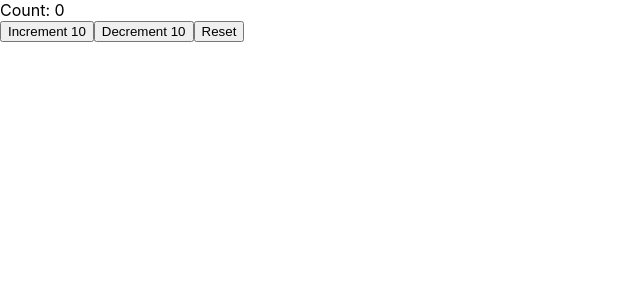
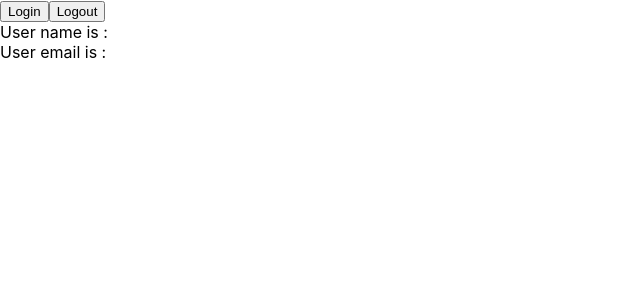
Before and after one commit to mahabur-rahman/react-typeScript, a React (Create React App) app in the folder react-typescript-demo/: page / in a window 1280 px wide. Shown: the top 300 px of the page, without its empty margins (0-640 px from the left). Built offline with nearby package versions, Linux system fonts and the light colour scheme.

Commit message:
useContext future value

```diff
--- a/react-typescript-demo/src/App.tsx
+++ b/react-typescript-demo/src/App.tsx
@@ -6,9 +6,13 @@
 import { Person } from './components/Person';
 import { PersonList } from './components/PersonList';
 import { Status } from './components/Status';
+import Box from './components/context/Box';
+import { ThemeContextProvider } from './components/context/ThemeContext';
 import { Counter } from './components/state/Counter';
 import LoggedIn from './components/state/LoggedIn';
-import User from './components/state/User';
+// import User from './components/state/User';
+import {UserInfo} from './components/context/UserInfo';
+import { UserContextProvider } from './components/context/UserContext';
 
 function App() {
   const personName = {
@@ -38,7 +42,16 @@
     {/* <LoggedIn /> */}
 
     {/* <User /> */}
-    <Counter />
+    {/* <Counter /> */}
+
+    {/* <ThemeContextProvider>
+      <Box />
+    </ThemeContextProvider> */}
+
+<UserContextProvider>
+
+    <UserInfo />
+</UserContextProvider>
     </>
   );
 }
--- /dev/null
+++ b/react-typescript-demo/src/components/context/Box.tsx
@@ -0,0 +1,18 @@
+import React, { useContext } from 'react'
+import { ThemeContext } from './ThemeContext'
+
+const Box = () => {
+const theme = useContext(ThemeContext)
+
+
+  return (
+    <div style={{
+      backgroundColor: theme.primary.main,
+      color: theme.primary.text
+    }}>
+      box theme
+    </div>
+  )
+}
+
+export default Box
--- /dev/null
+++ b/react-typescript-demo/src/components/context/ThemeContext.tsx
@@ -0,0 +1,12 @@
+import React, {createContext} from 'react'
+import {theme} from './theme'
+
+type ThemeContextProviderProps = {
+   children: React.ReactNode
+}
+
+export const ThemeContext = createContext(theme)
+
+export const ThemeContextProvider = ({ children}: ThemeContextProviderProps) => {
+   return <ThemeContext.Provider value={theme}>{children}</ThemeContext.Provider>
+}
--- /dev/null
+++ b/react-typescript-demo/src/components/context/UserContext.tsx
@@ -0,0 +1,29 @@
+import React, { useState, createContext } from 'react'
+
+type AuthUser = {
+  name: string
+  email: string
+}
+
+type UserContextType = {
+  user: AuthUser | null
+  setUser: React.Dispatch<React.SetStateAction<AuthUser | null>>
+}
+
+type UserContextProviderProps = {
+  children: React.ReactNode
+}
+
+// export const UserContext = createContext<UserContextType | null>(null)
+export const UserContext = createContext({} as UserContextType)
+
+
+export const UserContextProvider = ({ children }: UserContextProviderProps) => {
+  const [user, setUser] = useState<AuthUser | null>(null)
+
+  return (
+    <UserContext.Provider value={{ user, setUser }}>
+      {children}
+    </UserContext.Provider>
+  )
+}
--- /dev/null
+++ b/react-typescript-demo/src/components/context/UserInfo.tsx
@@ -0,0 +1,30 @@
+import {useContext} from 'react'
+import { UserContext } from './UserContext'
+
+ export function UserInfo() {
+const userContext = useContext(UserContext)
+
+   const handleLogin = ()=>{
+    if(userContext) {
+      userContext.setUser({
+        name: 'mahabur',
+        email: 'mahabur@gmail.com'
+      })
+    }
+   }
+
+   const handleLogout = () =>{
+    if(userContext) {
+      userContext.setUser(null)
+    }
+   }
+
+  return (
+    <div>
+      <button onClick={handleLogin}>Login</button>
+      <button onClick={handleLogout}>Logout</button>
+      <div>User name is : {userContext?.user?.name}</div>
+      <div>User email is : {userContext?.user?.email} </div>
+    </div>
+  )
+}
```
Also changed, not shown: react-typescript-demo/src/components/context/theme.ts (added, +11 -0 lines).
